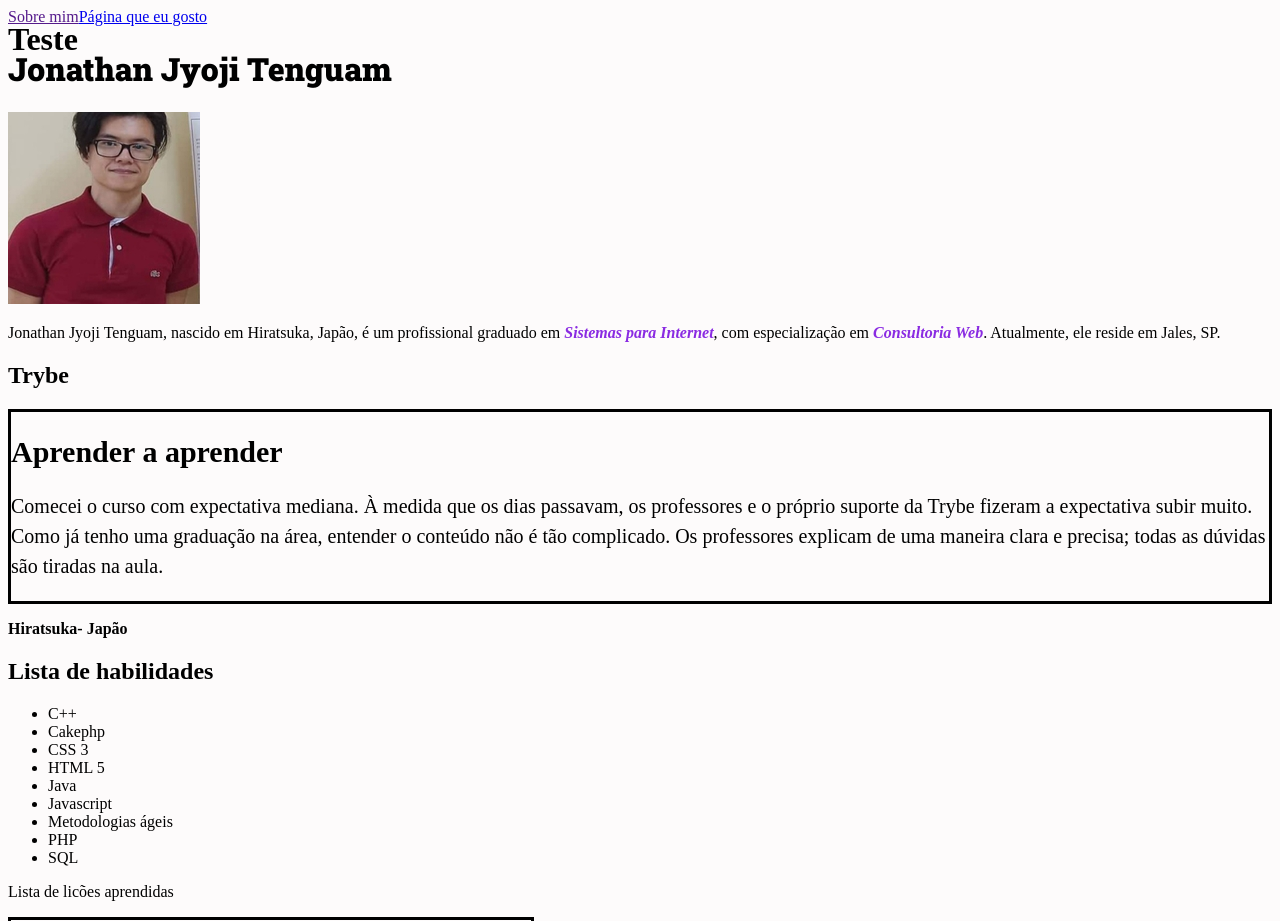
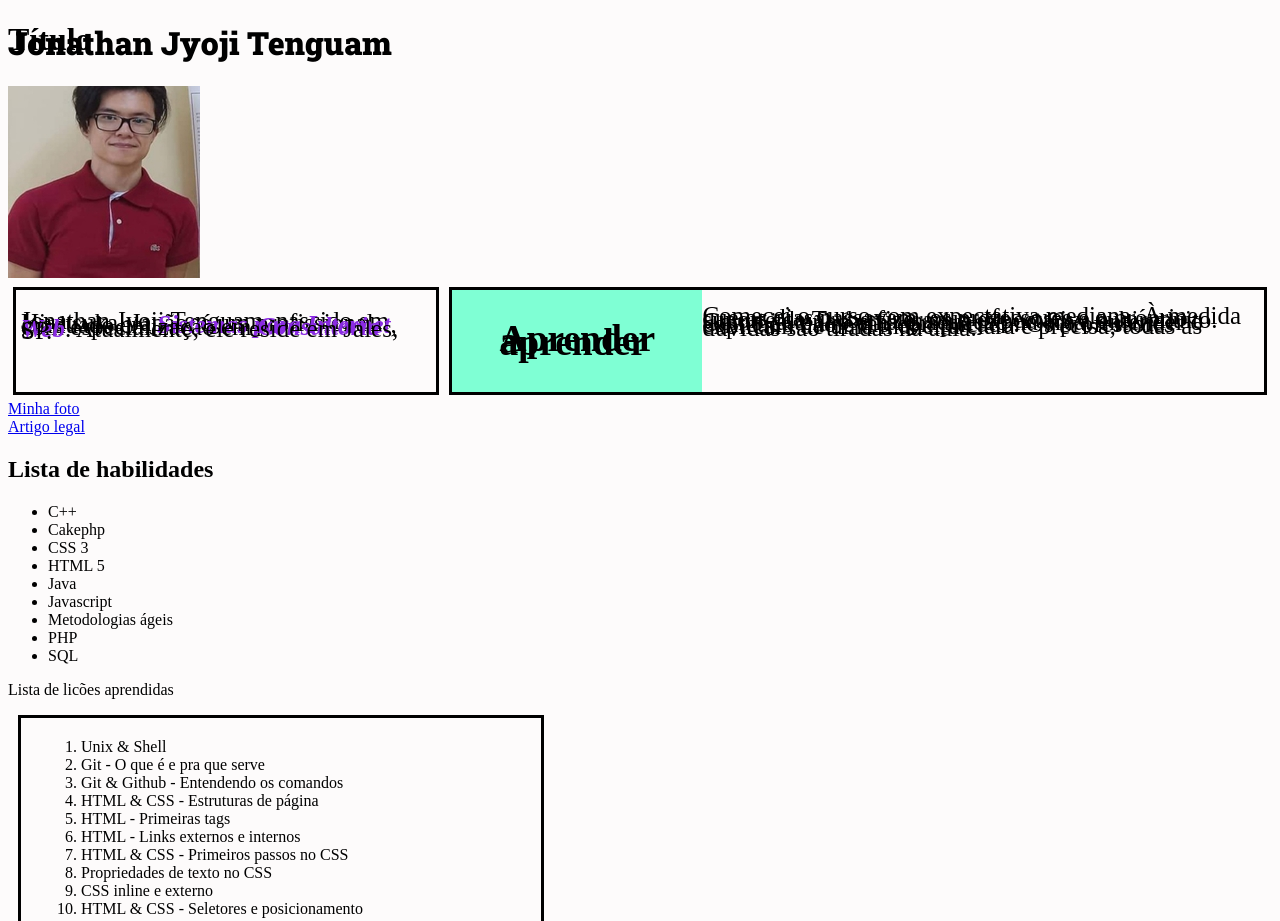
Before and after one commit to JyojiTenguam/project-lessons-learned, a website: page index.html in a window 1280 px wide. Shown: the top 921 px of the page. Drawn offline with Linux system fonts and the light colour scheme.

Commit message:
Adição tabela, article e aside lado a lado

```diff
--- a/index.html
+++ b/index.html
@@ -11,27 +11,31 @@
 
 <body>
     <header id="cabecalho">
-        <h1 id="titulo"> Teste</h1>
+        <h1 id="titulo"> Título</h1>
     </header>
-    <a href="">Sobre mim</a><a href="https://myanimelist.net/" target="_blank">Página que eu gosto</a>
         <h1 class="meuNome">Jonathan Jyoji Tenguam</h1><img src="./imagem/foto-perfil-jyoji.jpeg"
             alt="Estudante sorrindo com uma camisa vermelha" id="minha_foto">
-    <aside class="lado-direito">
+    <section class="sobre-aprender">
+        <aside id="descricao" class="lado-esquerdo">
             <p>Jonathan Jyoji Tenguam, nascido em Hiratsuka, Japão, é um profissional graduado em
                 <strong><em>Sistemas
                         para Internet</em></strong>, com especialização em <strong><em>Consultoria Web</em></strong>.
                 Atualmente, ele reside em Jales, SP.
             </p>
         </aside>
-    <h2>Trybe</h2>
-    <article class="lado-esquerdo">
+
+        <article class="lado-direito">
             <h2>Aprender a aprender</h2>
-        <p>Comecei o curso com expectativa mediana. À medida que os dias passavam, os professores e o próprio suporte da
-            Trybe fizeram a expectativa subir muito. Como já tenho uma graduação na área, entender o conteúdo não é tão
-            complicado. Os professores explicam de uma maneira clara e precisa; todas as dúvidas são tiradas na aula.
+            <p>Comecei o curso com expectativa mediana. À medida que os dias passavam, os professores e o próprio
+                suporte da Trybe fizeram a expectativa subir muito. Como já tenho uma graduação na área, entender o
+                conteúdo não é tão complicado. Os professores explicam de uma maneira clara e precisa; todas as dúvidas
+                são tiradas na aula.
             </p>
         </article>
-    <p class="resido"><strong>Hiratsuka- Japão</strong></p>
+    </section>
+    <a href="./imagem/foto-fantasia.jpg">Minha foto</a>
+    <br>
+    <a href="https://blog.betrybe.com/carreira/frontend/" target="_blank">Artigo legal</a>
     <h2>Lista de habilidades</h2>
     <ul id="habilidades">
         <li class="c++">C++</li>
@@ -72,9 +76,10 @@
         <li>JavaScript - Eventos</li>
         <li>JavaScript - Web Storage</li>
     </ul>
-    <a href="./imagem/foto-fantasia.jpg">Minha foto</a>
-    <br>
-    <a href="https://blog.betrybe.com/carreira/frontend/" target="_blank">Artigo legal</a>
+    <table>
+
+    </table>
+
     <footer id="rodape">Jonathan Jyoji Tenguam, 2023.</footer>
 </body>
 
--- a/style.css
+++ b/style.css
@@ -8,6 +8,7 @@ header {
     top: 0;
 
 }
+
 
 .id {
     position: top;
@@ -22,18 +23,44 @@ em {
     color: blueviolet;
 }
 
+.sobre-aprender {
+    display: flex;
+}
+
 .lado-esquerdo {
     border: 3px solid black;
-    position: left;
+    display: flex;
+    padding: 5px;
+    margin: 5px;
+    text-align: left;
+    font-size: 25px;
+    line-height: 2px;
+}
+
+.lado-direito {
+    border: 3px solid black;
+    display: flex;
+    margin: 5px;
+    font-size: 25px;
+    line-height: 2px;
+}
+
+.lado-direito h2 {
+    background-color: aquamarine;
+    padding: 48px;
+    margin: auto;
+}
+
+.lado-direito p {
+    text-align: left;
+}
+
+#licoes_aprendidas {
+    margin: 10px;
 }
 
 #licoes_a_aprender {
     margin: 10px;
-}
-
-.lado-esquerdo{
-    font-size: 20px;
-    line-height: 30px;
 }
 
 #licoes_aprendidas, #licoes_a_aprender {
```
Lines whose indentation alone changed are shown as unchanged.
